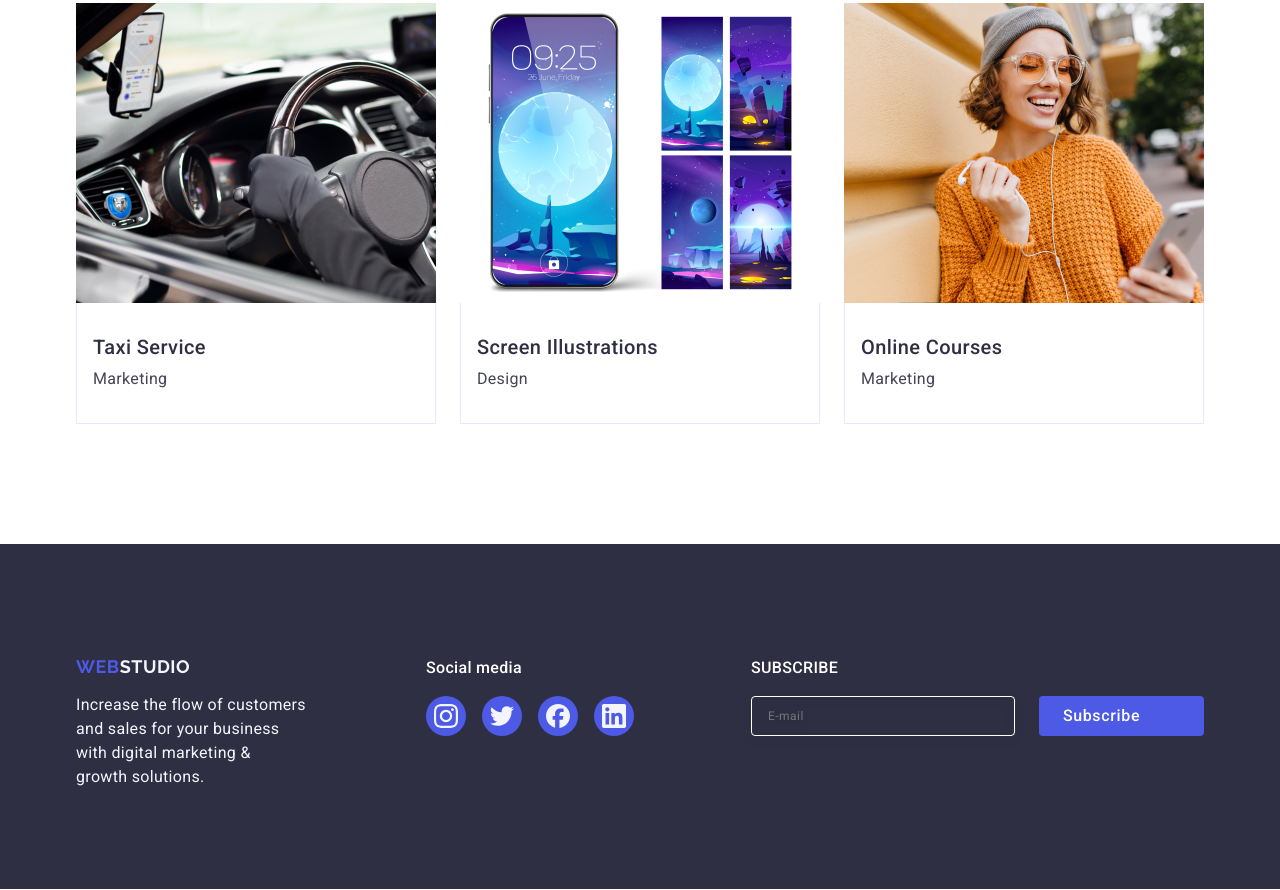
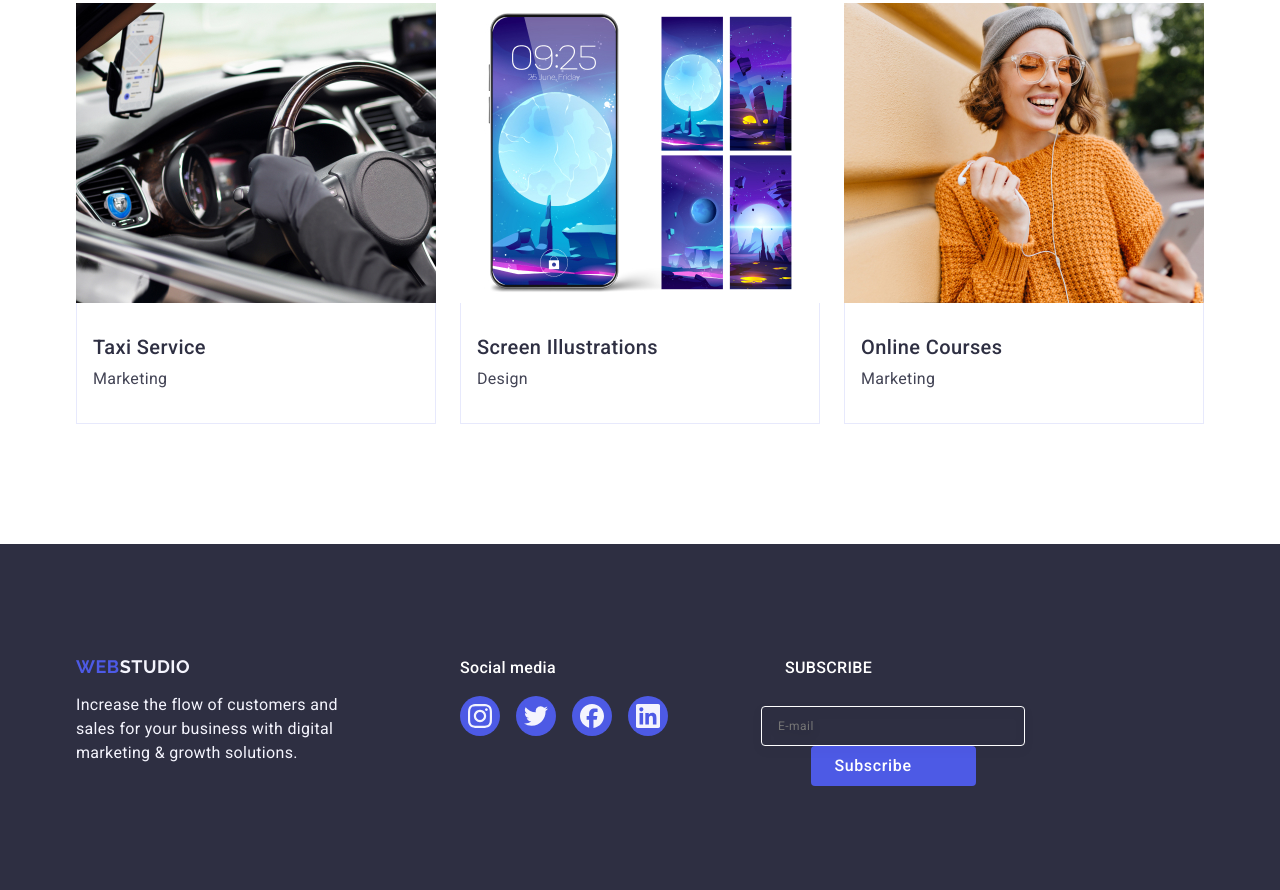
Before and after one commit to novikovanat/goit-markup-hw-05, a plain HTML site: page index.html in a window 1280 px wide. Shown: the part 2639-3529 px from the top of the page. Drawn offline with nearby package versions, Linux system fonts and the light colour scheme; a web font is replaced by a local one.

Commit message:
minor changes

```diff
--- a/css/styles.css
+++ b/css/styles.css
@@ -464,10 +464,9 @@ footer .logo {
   margin: 0 0 16px 24px;
   color: var(--white);
 }
-form.display-flex {
+/* .form {
   gap: 24px;
-}
-
+} */
 .backdrop {
   position: fixed;
   top: 0;
--- a/index.html
+++ b/index.html
@@ -377,14 +377,15 @@
       </div>
       <div class="subscribe">
         <p class="footer-media-title">Subscribe</p>
-        <form class="display-flex">
-          <label class="label-item"></label>
-          <input name="email" class="email-subscribe" type="email" placeholder="E-mail" required>
-          <button class="order-button headline-button" type="submit">Subscribe
-            <svg class="sent-icon" width="24" height="24">
-              <use href="./images/sprite-main.svg#icon-send"></use>
-            </svg>
-          </button>
+        <form class="display-flex-gap-ul">
+          <label class="label-item display-flex"><input name="email" class="email-subscribe" type="email"
+              placeholder="E-mail" required>
+            <button class="order-button headline-button" type="submit">Subscribe
+              <svg class="sent-icon" width="24" height="24">
+                <use href="./images/sprite-main.svg#icon-send"></use>
+              </svg>
+            </button>
+          </label>
         </form>
       </div>
     </div>
```
